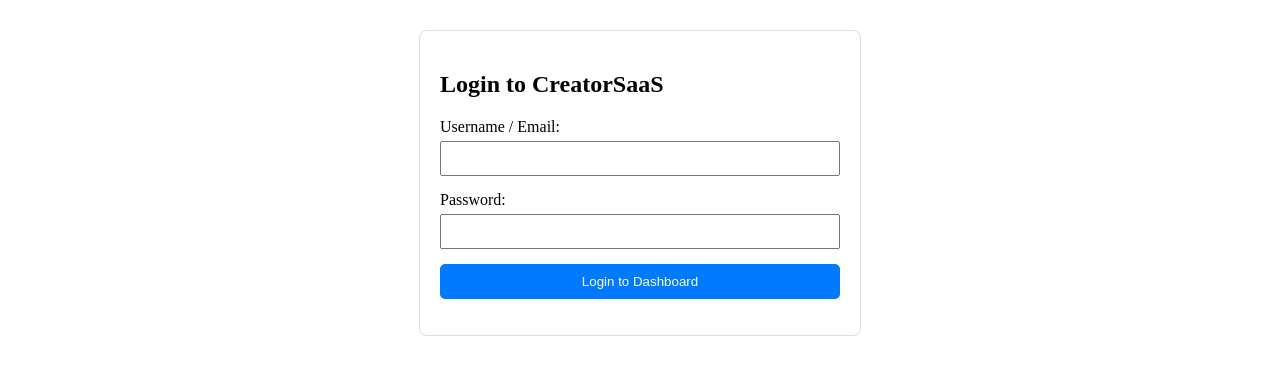
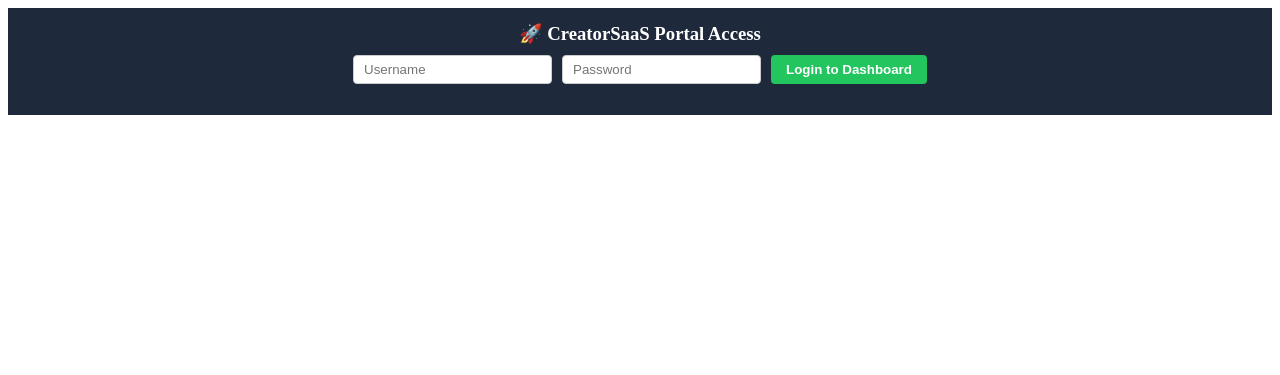
Before and after one commit to upadhyayumakant2026-sudo/CreatorSaaS, a Python web app: template templates/index.html in a window 1280 px wide. Shown: the top 375 px of the page. Run offline with Jinja, Linux system fonts and the light colour scheme; the template is opened without the code that fills it, so the values that code supplies are empty.

Commit message:
Add prominent top login bar to index.html

```diff
--- a/templates/index.html
+++ b/templates/index.html
@@ -1,17 +1,9 @@
-<!-- Login Section -->
-<div class="login-container" style="max-width: 400px; margin: 30px auto; padding: 20px; border: 1px solid #ddd; border-radius: 8px;">
-    <h2>Login to CreatorSaaS</h2>
-    <form action="/login" method="POST">
-        <div style="margin-bottom: 15px;">
-            <label for="username">Username / Email:</label><br>
-            <input type="text" id="username" name="username" required style="width: 100%; padding: 8px; margin-top: 5px;">
-        </div>
-        <div style="margin-bottom: 15px;">
-            <label for="password">Password:</label><br>
-            <input type="password" id="password" name="password" required style="width: 100%; padding: 8px; margin-top: 5px;">
-        </div>
-        <button type="submit" style="width: 100%; padding: 10px; background-color: #007bff; color: white; border: none; border-radius: 5px; cursor: pointer;">
-            Login to Dashboard
-        </button>
+<!-- Quick Login Bar for CreatorSaaS -->
+<div style="background: #1e293b; color: white; padding: 15px; text-align: center;">
+    <h3 style="margin: 0 0 10px 0;">🚀 CreatorSaaS Portal Access</h3>
+    <form action="/login" method="POST" style="display: inline-flex; gap: 10px; align-items: center; flex-wrap: wrap; justify-content: center;">
+        <input type="text" name="username" placeholder="Username" required style="padding: 6px 10px; border-radius: 4px; border: 1px solid #ccc;">
+        <input type="password" name="password" placeholder="Password" required style="padding: 6px 10px; border-radius: 4px; border: 1px solid #ccc;">
+        <button type="submit" style="padding: 7px 15px; background: #22c55e; color: white; border: none; border-radius: 4px; cursor: pointer; font-weight: bold;">Login to Dashboard</button>
     </form>
 </div>
```
